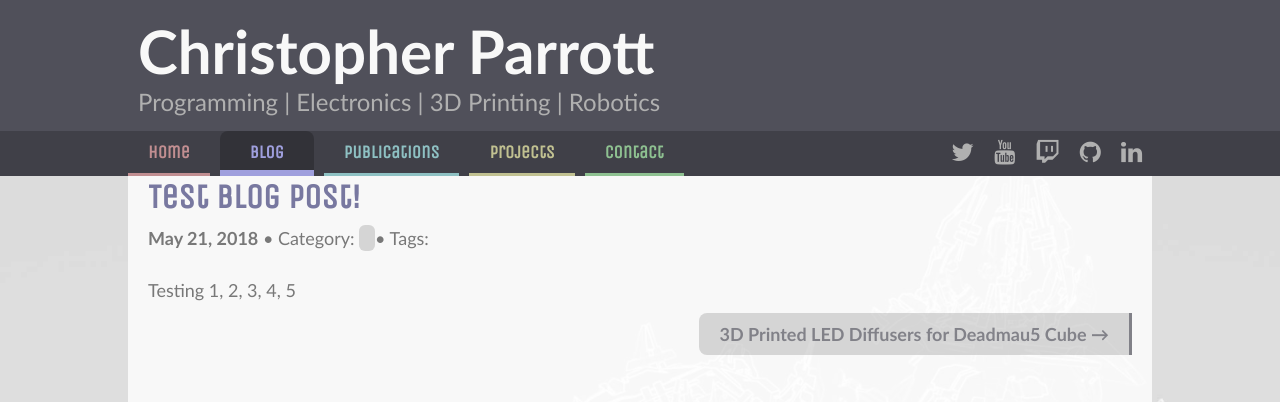
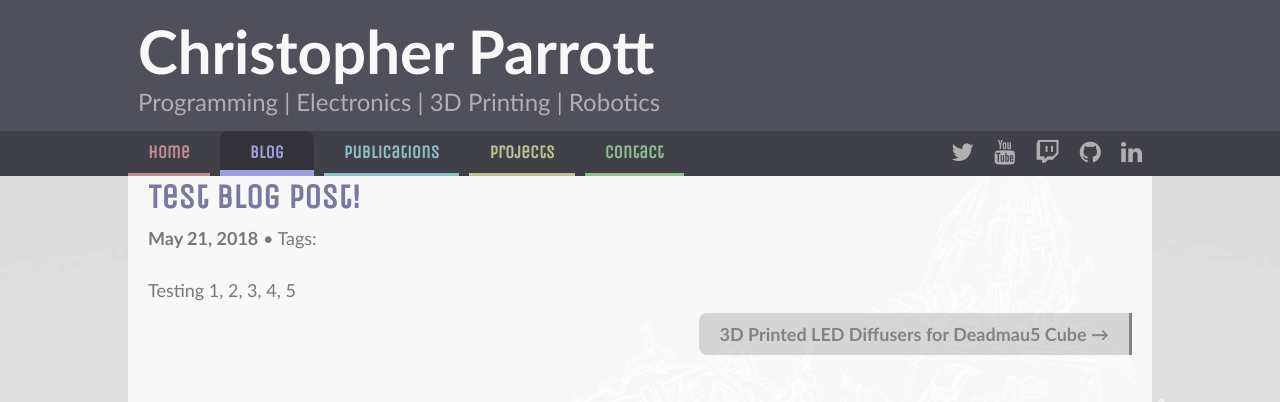
Before and after one commit to christophertmparrott/christophertmparrott.github.io, a Jekyll site: the page built from _posts/2018-05-21-test-blog-post.md, in a window 1280 px wide. Shown: the top 402 px of the page. Built offline with Jekyll 4.4.1, drawn with Linux system fonts in a browser that asks for light colours; some web fonts are replaced.

Commit message:
Check for if category or tags are present

```diff
--- a/_layouts/blogpost.html
+++ b/_layouts/blogpost.html
@@ -4,11 +4,15 @@ layout: default
 				<div class="posthead">
 					<h2 class="secE">{{page.title}}</h2>
 					<b>{{ page.date | date: "%B %-d, %Y" }}</b> &bull;
+					{% if page.topic %}
 					Category: <a class="darken" href="/category#{{page.topic}}">{{page.topic}}</a> &bull;
+					{% endif %}
+					{% if page.tags %}
 					Tags:
 					{% for tag in page.tags %}
-						<a class="darken" href="/tags#{{tag}}">{{tag}}</a>
+					<a class="darken" href="/tags#{{tag}}">{{tag}}</a>
 					{% endfor %}
+					{% endif %}
 				</div>
 
 {{content}}
```
